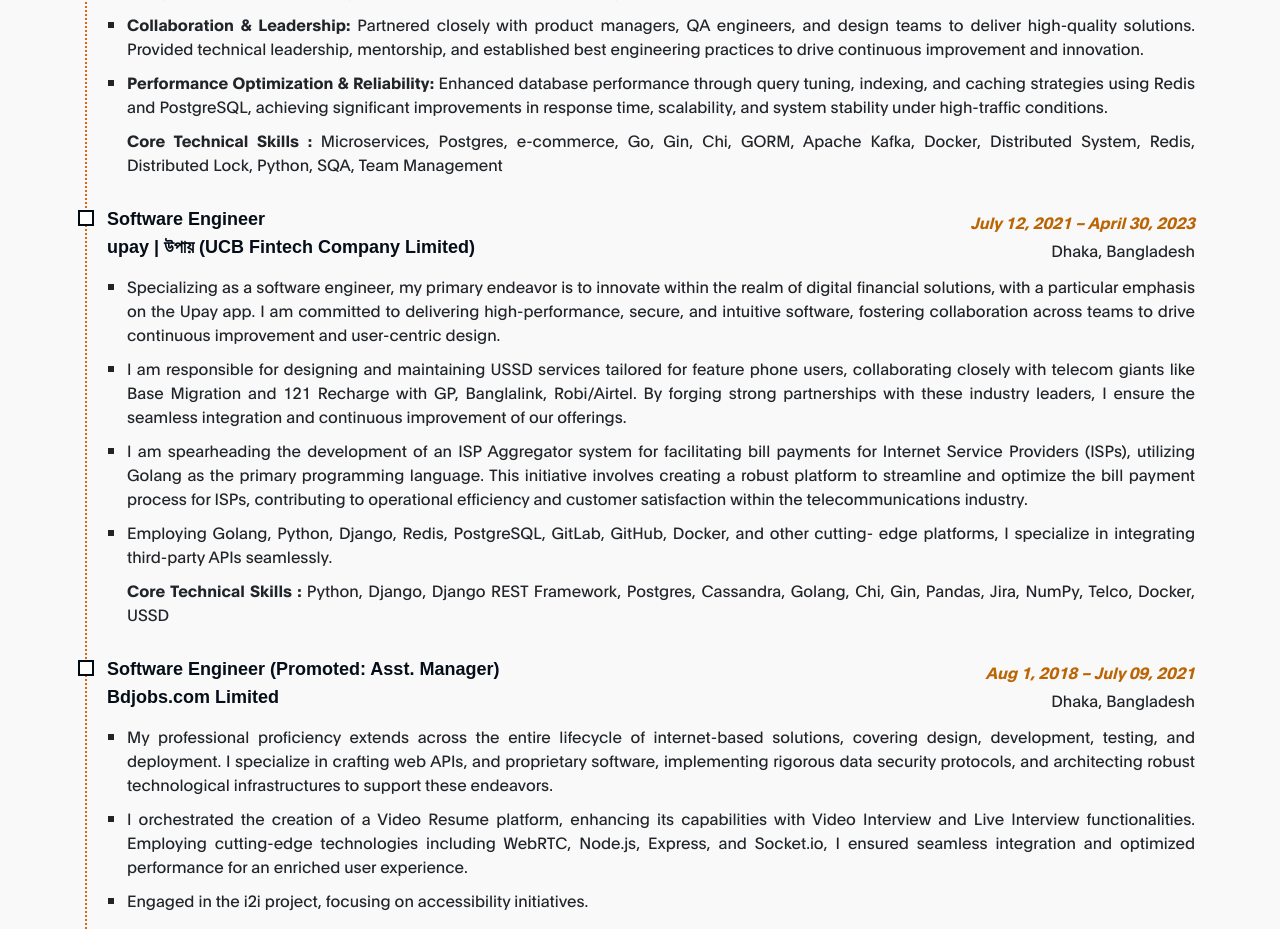
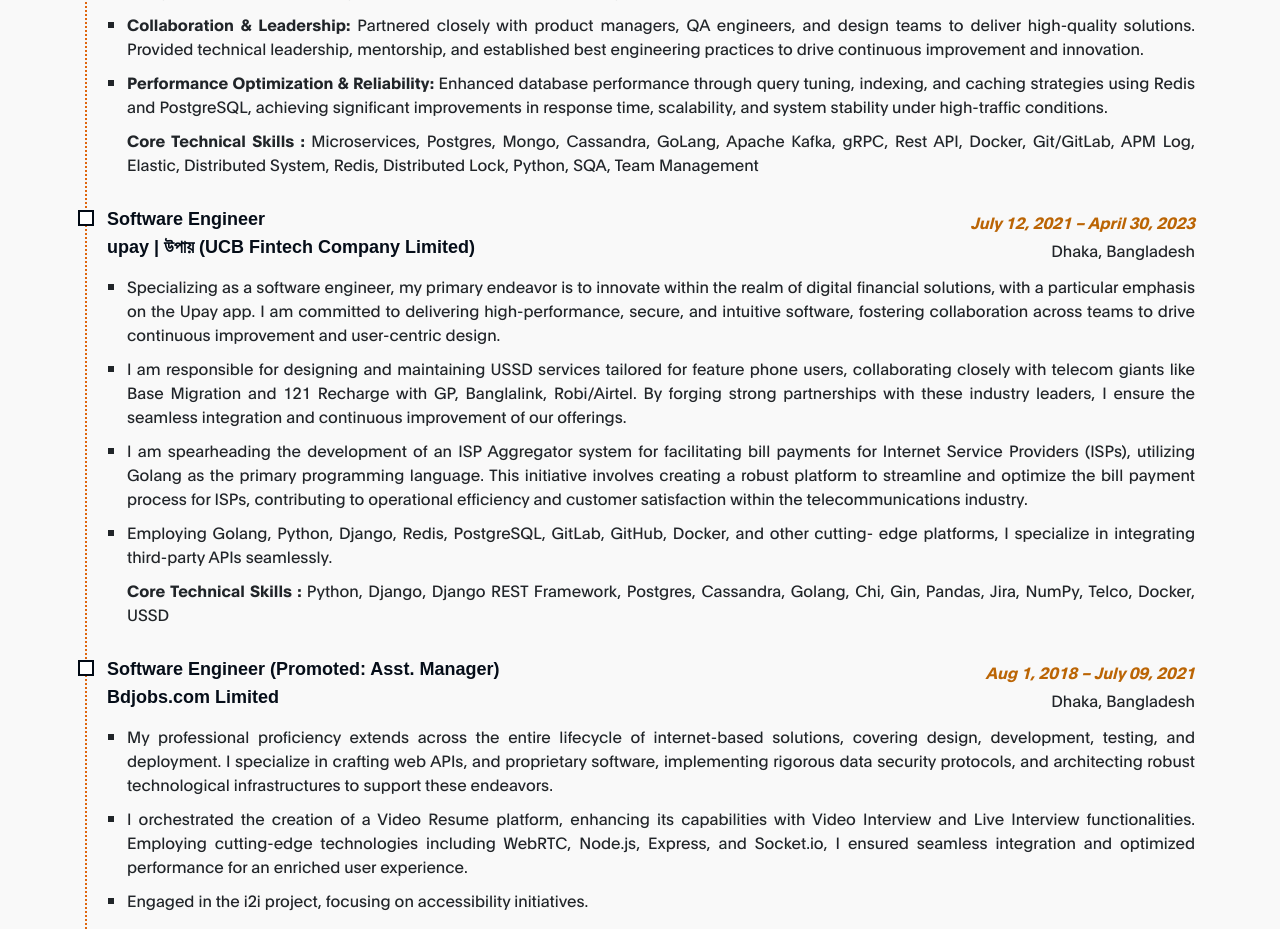
Before and after one commit to faisal-porag/faisal-porag.github.io, a plain HTML site: page index.html in a window 1280 px wide. Shown: the part 3246-4175 px from the top of the page. Drawn offline with Linux system fonts and the light colour scheme; files whose address does not match are found by name; a web font is replaced by a local one.

Commit message:
content updated

```diff
--- a/index.html
+++ b/index.html
@@ -415,7 +415,8 @@
 
 										<b>Core Technical Skills : </b>
 										<span>
-											Microservices, Postgres, e-commerce, Go, Gin, Chi, GORM, Apache Kafka, Docker, Distributed System, Redis, Distributed Lock, Python, SQA, Team Management
+											Microservices, Postgres, Mongo, Cassandra, GoLang, Apache Kafka, gRPC, Rest API, Docker, Git/GitLab, APM Log, Elastic,
+											Distributed System, Redis, Distributed Lock, Python, SQA, Team Management
 										</span>
 								</ul>
 							</div>
```
